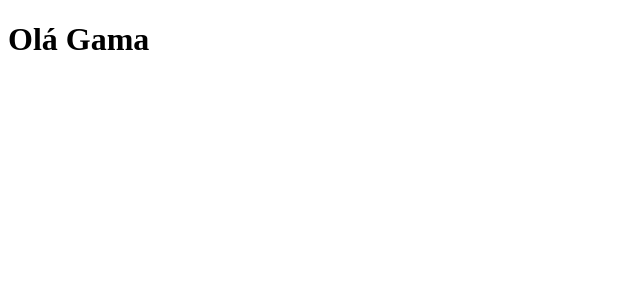
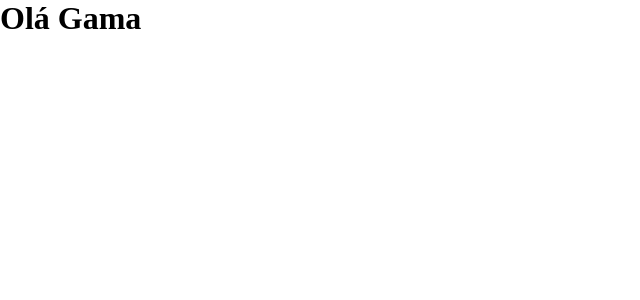
Before and after one commit to zairobastos/gamacademy, a React (Create React App) app: page / in a window 1280 px wide. Shown: the top 300 px of the page, without its empty margins (0-640 px from the left). Built offline with nearby package versions, Linux system fonts and the light colour scheme.

Commit message:
Estilo global inserido

```diff
--- a/package.json
+++ b/package.json
@@ -44,6 +44,7 @@
   "description": "This project was bootstrapped with [Create React App](https://github.com/facebook/create-react-app).",
   "main": "index.js",
   "devDependencies": {
+    "@types/styled-components": "^5.1.23",
     "@typescript-eslint/eslint-plugin": "^5.12.1",
     "@typescript-eslint/parser": "^5.12.1",
     "eslint": "^8.10.0",
--- /dev/null
+++ b/src/globalStyle/globalStyle.ts
@@ -0,0 +1,9 @@
+import { createGlobalStyle } from "styled-components";
+
+export default createGlobalStyle`
+    *{
+        padding: 0;
+        margin: 0;
+        box-sizing: border-box;
+    }
+`;
--- a/src/index.tsx
+++ b/src/index.tsx
@@ -3,9 +3,11 @@
 // eslint-disable-next-line linebreak-style
 import ReactDOM from "react-dom";
 import App from "./App";
+import GlobalStyle from "./globalStyle/globalStyle";
 
 ReactDOM.render(
 	<React.StrictMode>
+		<GlobalStyle/>
 		<App />
 	</React.StrictMode>,
 	document.getElementById("root")
```
Also changed, not shown: 1 other file (tests, documents, lock files or other folders).
